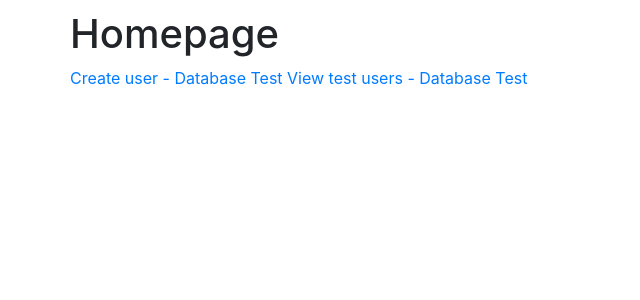
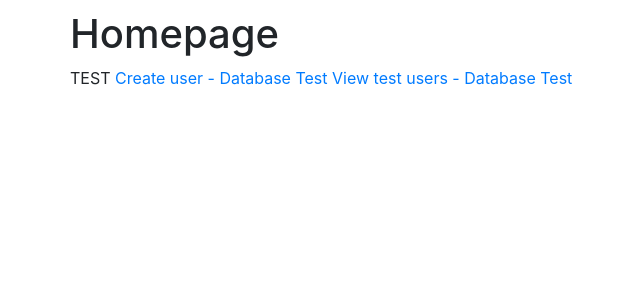
Before and after one commit to nreitano95/percent, a Flask app: page / in a window 1280 px wide. Shown: the top 300 px of the page, without its empty margins (15-655 px from the left). Run offline with Flask 2, Linux system fonts and the light colour scheme; some libraries are stand-ins or nearby versions.

Commit message:
Test commit for autodeploy

```diff
--- a/templates/index.j2
+++ b/templates/index.j2
@@ -15,6 +15,7 @@
     {% block header %}
 
     <h1>Homepage</h1>
+    TEST
     <a href="{{ url_for('dbCreateTest') }}">Create user - Database Test</a>
     <a href="{{ url_for('dbTest') }}"> View test users - Database Test</a>
 
```
